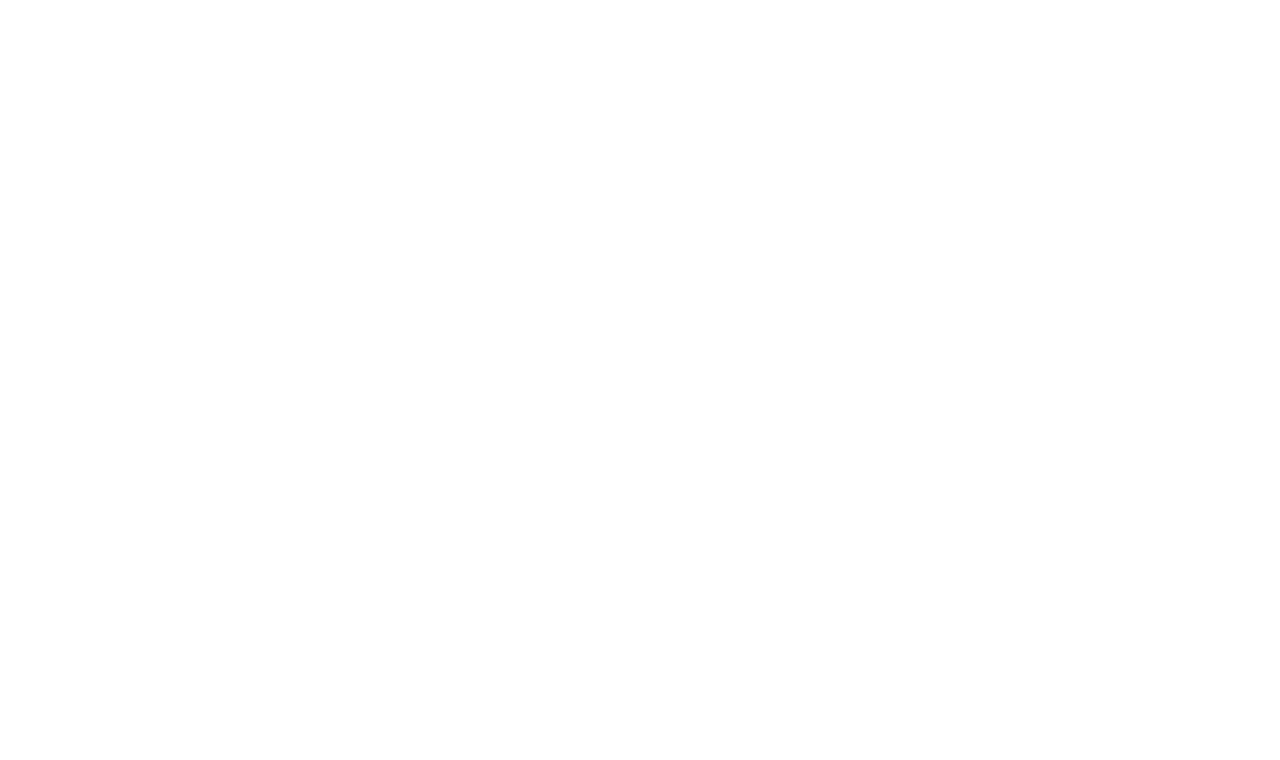
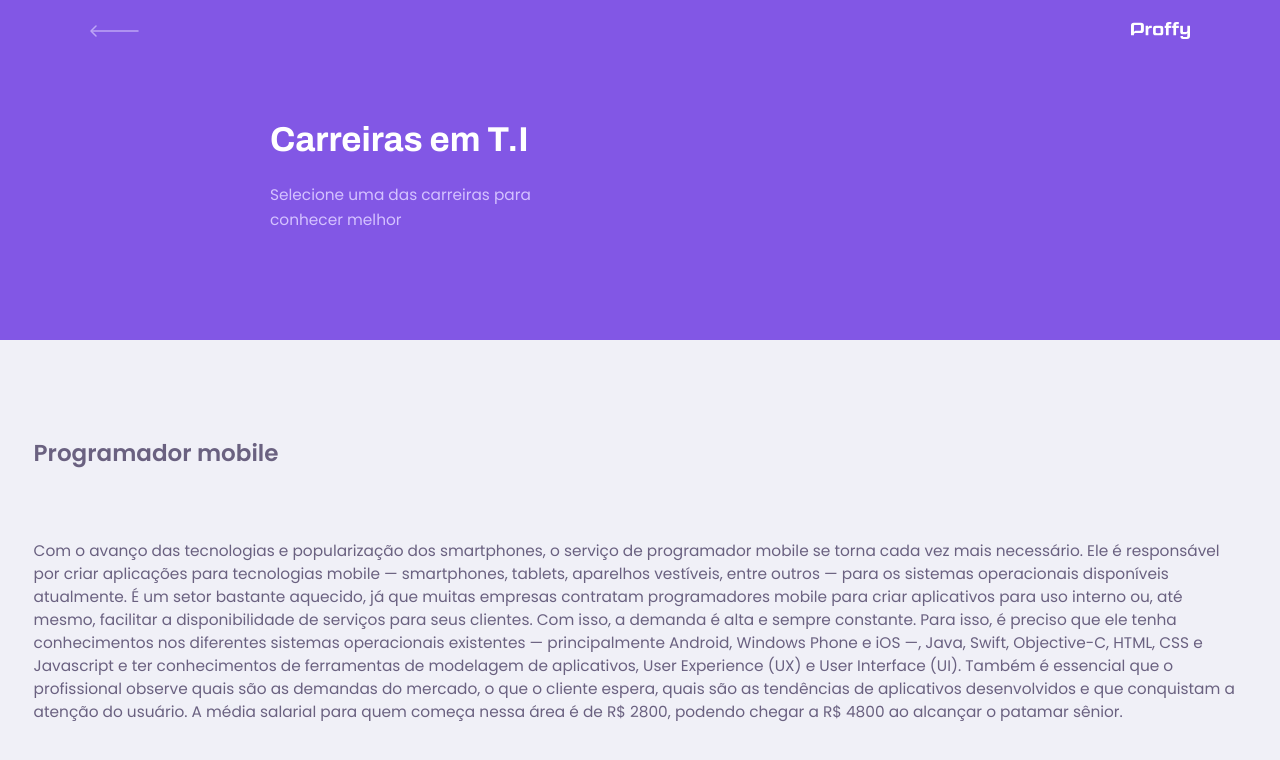
Before and after one commit to Fabioaguero/projeto-estagio, a website: page src/views/description-career.html in a window 1280 px wide. Drawn offline with Linux system fonts and the light colour scheme.

Commit message:
attt
alguma coisa

```diff
--- a/src/server.js
+++ b/src/server.js
@@ -91,6 +91,7 @@ function pageCadastro(req, res) {return res.render("cadastro.html")}
 function pageCareer(req, res) {return res.render("career.html", {carreiras, categorias})}
 function pageCreateCareer(req, res) {return res.render("page-create-career.html", {carreiras, categorias})}
 function pageCreateClasses(req, res) {return res.render("page-create-classes.html", {carreiras, categorias})}
+function pageDescription(req, res) {return res.render("description-career.html")}
 
 const express = require('express')
 const server = express()
@@ -109,5 +110,6 @@ server.use(express.static("public"))
 .get("/create-classes", pageCreateClasses)
 .get("/create-career", pageCreateCareer)
 .get("/career", pageCareer)
+.get("/description-career", pageDescription)
 
 .listen(5503)
--- a/src/views/description-career.html
+++ b/src/views/description-career.html
@@ -0,0 +1,88 @@
+<!DOCTYPE html>
+<html lang="en">
+<head>
+    <meta charset="UTF-8">
+    <meta http-equiv="X-UA-Compatible" content="IE=edge">
+    <meta name="viewport" content="width=device-width, initial-scale=1.0">
+    <meta name="theme-color" content="#8257e5">
+
+    <link rel="shortcut icon" href="/assets/favicon.png" type="image/x-icon">
+
+    <link rel="stylesheet" href="/styles/main.css">
+    <link rel="stylesheet" href="/styles/partials/header.css">
+    <link rel="stylesheet" href="/styles/partials/cadastro.css">
+
+    <link rel="preconnect" href="https://fonts.googleapis.com">
+    <link rel="preconnect" href="https://fonts.gstatic.com" crossorigin>
+    <link href="https://fonts.googleapis.com/css2?family=Archivo:wght@400;700&family=Poppins:wght@400;600&family=Roboto:wght@400;700&family=Ubuntu:wght@700&display=swap"
+          rel="stylesheet">
+
+    <title>Proffy | Carreiras</title>
+</head>
+
+<body id="cadastro">
+
+        <header class="page-header">
+
+            <div class="top-bar-container">
+                <a href="/">
+                    <img src="/assets/icons/back.svg" alt="Voltar">
+                </a>
+                <img src="/assets/logo.svg" alt="logo proffy">
+            </div>
+
+            <div class="header-content">
+                <strong>Carreiras em T.I</strong>
+                <p>Selecione uma das carreiras para conhecer melhor</p>
+
+            </div>
+        </header>
+
+        <div class="container">
+
+
+    </div>
+
+    <!-- <main>
+        <div class="description">
+
+                <h1>
+                 Programador mobile
+                </h1>
+                <br><br><br>
+                <p>
+                 Com o avanço das tecnologias e popularização dos smartphones, o serviço de programador mobile se torna cada vez mais necessário. Ele é responsável por criar aplicações para tecnologias mobile — smartphones, tablets, aparelhos vestíveis, entre outros — para os sistemas operacionais disponíveis atualmente. É um setor bastante aquecido, já que muitas empresas contratam programadores mobile para criar aplicativos para uso interno ou, até mesmo, facilitar a disponibilidade de serviços para seus clientes. Com isso, a demanda é alta e sempre constante.
+
+                 Para isso, é preciso que ele tenha conhecimentos nos diferentes sistemas operacionais existentes — principalmente Android, Windows Phone e iOS —, Java, Swift, Objective-C, HTML, CSS e Javascript e ter conhecimentos de ferramentas de modelagem de aplicativos, User Experience (UX) e User Interface (UI). Também é essencial que o profissional observe quais são as demandas do mercado, o que o cliente espera, quais são as tendências de aplicativos desenvolvidos e que conquistam a atenção do usuário. A média salarial para quem começa nessa área é de R$ 2800, podendo chegar a R$ 4800 ao alcançar o patamar sênior.
+                </p>
+
+         </div>
+    </main> -->
+
+    <main id="career">
+
+        <section class="section" id="board">
+            <div class="container grid">
+
+                <div class="description">
+
+                    <h1>
+                     Programador mobile
+                    </h1>
+                    <br><br><br>
+                    <p>
+                     Com o avanço das tecnologias e popularização dos smartphones, o serviço de programador mobile se torna cada vez mais necessário. Ele é responsável por criar aplicações para tecnologias mobile — smartphones, tablets, aparelhos vestíveis, entre outros — para os sistemas operacionais disponíveis atualmente. É um setor bastante aquecido, já que muitas empresas contratam programadores mobile para criar aplicativos para uso interno ou, até mesmo, facilitar a disponibilidade de serviços para seus clientes. Com isso, a demanda é alta e sempre constante.
+
+                     Para isso, é preciso que ele tenha conhecimentos nos diferentes sistemas operacionais existentes — principalmente Android, Windows Phone e iOS —, Java, Swift, Objective-C, HTML, CSS e Javascript e ter conhecimentos de ferramentas de modelagem de aplicativos, User Experience (UX) e User Interface (UI). Também é essencial que o profissional observe quais são as demandas do mercado, o que o cliente espera, quais são as tendências de aplicativos desenvolvidos e que conquistam a atenção do usuário. A média salarial para quem começa nessa área é de R$ 2800, podendo chegar a R$ 4800 ao alcançar o patamar sênior.
+                    </p>
+
+             </div>
+
+              </div>
+
+
+        </section>
+    </main>
+</div>
+</body>
+</html>
```
Also changed, not shown: src/views/career.html (+1 -1 lines).
